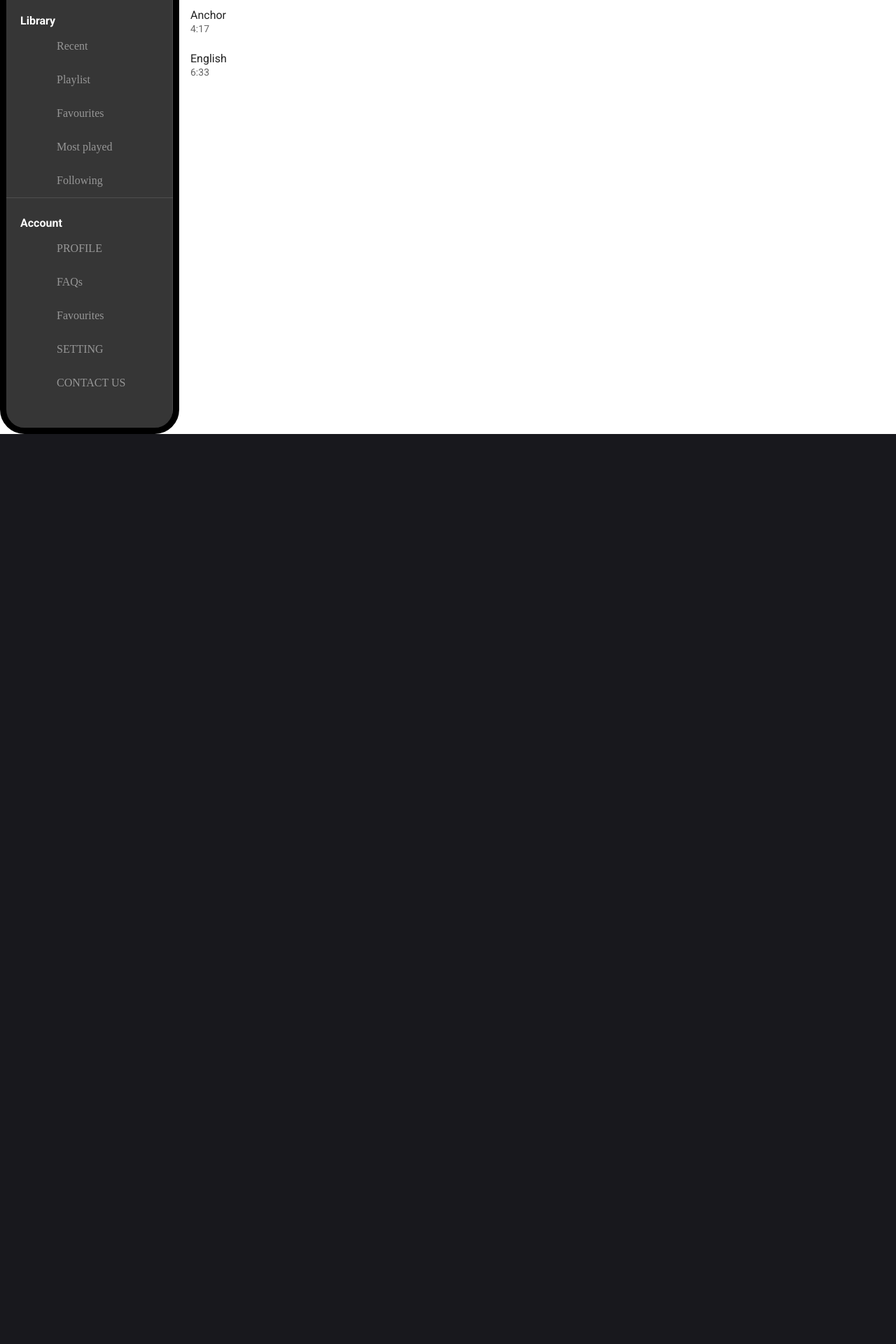
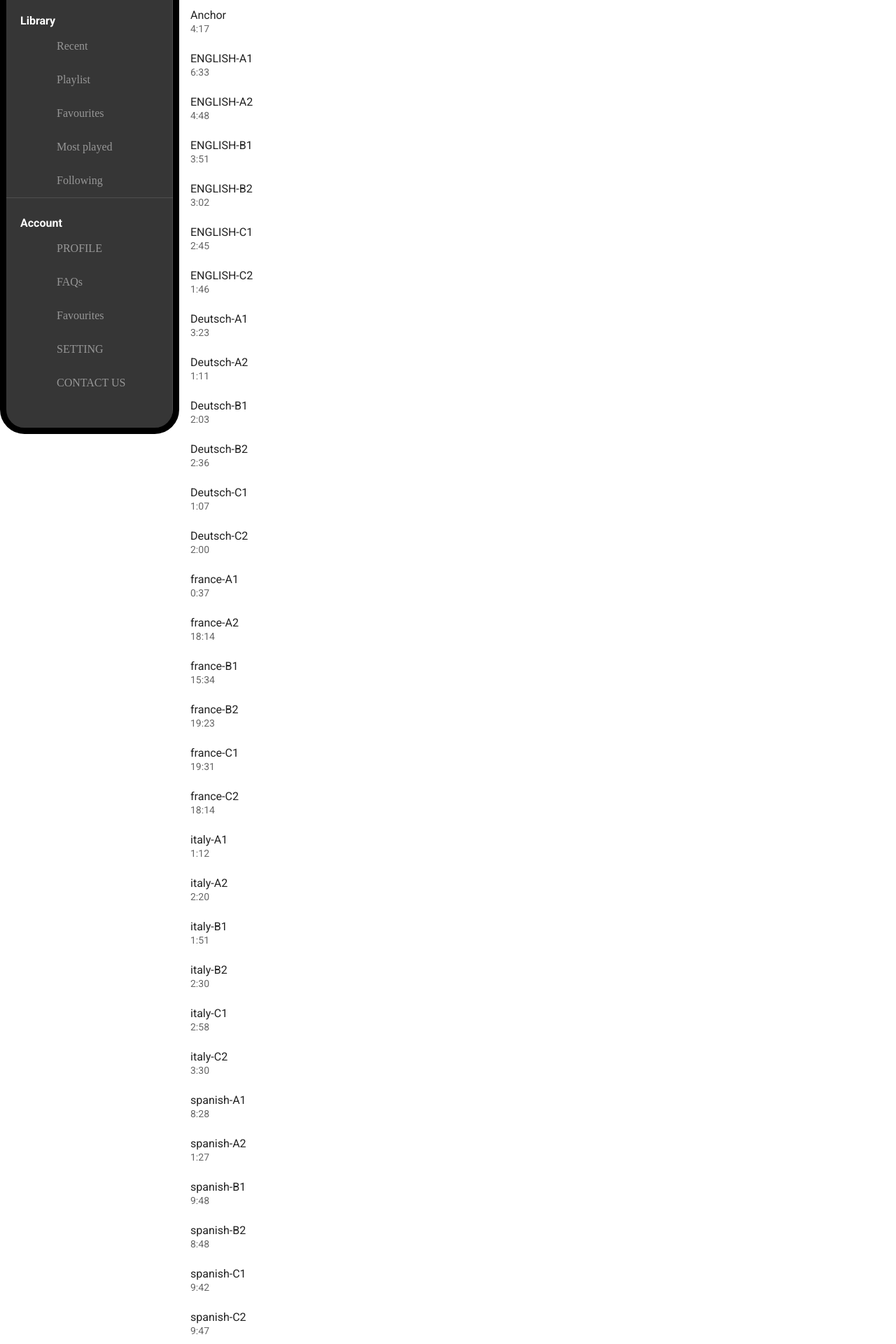
Before and after one commit to ASH-HKAN/Media, a Vue app: page /playlist in a window 1280 px wide. Shown: the part 180-2100 px from the top of the page at 70% size. Before the commit the page ends 800 px from the top, so only its background shows below. Built offline with nearby package versions, Linux system fonts and the light colour scheme.

Commit message:
voiceFile-timing

```diff
--- a/src/components/Level.vue
+++ b/src/components/Level.vue
@@ -18,7 +18,7 @@
           "
           @click="playTrack(100)"
         >
-          Eminem
+          A1
         </v-btn>
         <v-btn
           class="innerBox"
@@ -32,7 +32,7 @@
           "
           @click="playTrack(101)"
         >
-          Dua
+          A2
         </v-btn>
         <v-btn
           class="innerBox rightSide"
@@ -46,7 +46,7 @@
           "
           @click="playTrack(102)"
         >
-          Anchor
+          B1
         </v-btn>
       </v-col>
       <div class="divider"></div>
@@ -65,7 +65,7 @@
           "
           @click="playTrack(100)"
         >
-          Eminem
+          B2
         </v-btn>
         <v-btn
           class="innerBox rightSide"
@@ -78,7 +78,7 @@
             margin: 7px;
           "
         >
-          <div @click="playTrack(103)">English</div>
+          <div @click="playTrack(103)">C1</div>
         </v-btn>
         <v-btn
           class="innerBox rightSide"
@@ -91,7 +91,7 @@
             margin: 7px;
           "
         >
-          <v-list-item @click="playTrack(102)"> Anchor</v-list-item>
+          <v-list-item @click="playTrack(102)"> C2</v-list-item>
         </v-btn>
       </v-col>
     </v-row>
--- a/src/components/Playlist.vue
+++ b/src/components/Playlist.vue
@@ -50,10 +50,196 @@ export default {
         },
 
         {
-          Lesson: "3",
-          title: "English",
+          Lesson: "4",
+          title: "ENGLISH-A1",
           duration: 393,
-          fileName: "T",
+          fileName: "ENGLISH-A1",
+        },
+        {
+          Lesson: "5",
+          title: "ENGLISH-A2",
+          duration: 288,
+          fileName: "ENGLISH-A2",
+        },
+        {
+          Lesson: "6",
+          title: "ENGLISH-B1",
+          duration: 231,
+          fileName: "ENGLISH-B1",
+        },
+        {
+          Lesson: "7",
+          title: "ENGLISH-B2",
+          duration: 182,
+          fileName: "ENGLISH-B2",
+        },
+        {
+          Lesson: "8",
+          title: "ENGLISH-C1",
+          duration: 165,
+          fileName: "ENGLISH-C1",
+        },
+        {
+          Lesson: "9",
+          title: "ENGLISH-C2",
+          duration: 106,
+          fileName: "ENGLISH-C2",
+        },
+
+        {
+          Lesson: "10",
+          title: "Deutsch-A1",
+          duration: 203,
+          fileName: "Deutsch-A1",
+        },
+
+        {
+          Lesson: "11",
+          title: "Deutsch-A2",
+          duration: 71,
+          fileName: "Deutsch-A2",
+        },
+        {
+          Lesson: "12",
+          title: "Deutsch-B1",
+          duration: 123,
+          fileName: "Deutsch-B1",
+        },
+
+        {
+          Lesson: "13",
+          title: "Deutsch-B2",
+          duration: 156,
+          fileName: "Deutsch-B2",
+        },
+
+        {
+          Lesson: "14",
+          title: "Deutsch-C1",
+          duration: 67,
+          fileName: "Deutsch-C1",
+        },
+
+        {
+          Lesson: "15",
+          title: "Deutsch-C2",
+          duration: 120,
+          fileName: "Deutsch-C2",
+        },
+
+        {
+          Lesson: "16",
+          title: "france-A1",
+          duration: 37,
+          fileName: "france-A1",
+        },
+
+        {
+          Lesson: "17",
+          title: "france-A2",
+          duration: 1094,
+          fileName: "france-A2",
+        },
+
+        {
+          Lesson: "18",
+          title: "france-B1",
+          duration: 934,
+          fileName: "france-B1",
+        },
+
+        {
+          Lesson: "19",
+          title: "france-B2",
+          duration: 1163,
+          fileName: "france-B2",
+        },
+
+        {
+          Lesson: "20",
+          title: "france-C1",
+          duration: 1171,
+          fileName: "france-C1",
+        },
+
+        {
+          Lesson: "21",
+          title: "france-C2",
+          duration: 1094,
+          fileName: "france-C2",
+        },
+        {
+          Lesson: "22",
+          title: "italy-A1",
+          duration: 72,
+          fileName: "italy-A1",
+        },
+        {
+          Lesson: "23",
+          title: "italy-A2",
+          duration: 140,
+          fileName: "italy-A2",
+        },
+        {
+          Lesson: "24",
+          title: "italy-B1",
+          duration: 111,
+          fileName: "italy-B1",
+        },
+        {
+          Lesson: "25",
+          title: "italy-B2",
+          duration: 150,
+          fileName: "italy-B2",
+        },
+        {
+          Lesson: "26",
+          title: "italy-C1",
+          duration: 178,
+          fileName: "italy-C1",
+        },
+        {
+          Lesson: "27",
+          title: "italy-C2",
+          duration: 210,
+          fileName: "italy-C2",
+        },
+
+        {
+          Lesson: "28",
+          title: "spanish-A1",
+          duration: 508,
+          fileName: "spanish-A1",
+        },
+        {
+          Lesson: "29",
+          title: "spanish-A2",
+          duration: 87,
+          fileName: "spanish-A2",
+        },
+        {
+          Lesson: "30",
+          title: "spanish-B1",
+          duration: 588,
+          fileName: "spanish-B1",
+        },
+        {
+          Lesson: "31",
+          title: "spanish-B2",
+          duration: 528,
+          fileName: "spanish-B2",
+        },
+        {
+          Lesson: "32",
+          title: "spanish-C1",
+          duration: 582,
+          fileName: "spanish-C1",
+        },
+        {
+          Lesson: "33",
+          title: "spanish-C2",
+          duration: 587,
+          fileName: "spanish-C2",
         },
       ],
       audioElement: new Audio(),
```
Also changed, not shown: 1 other file (tests, documents, lock files or other folders).
